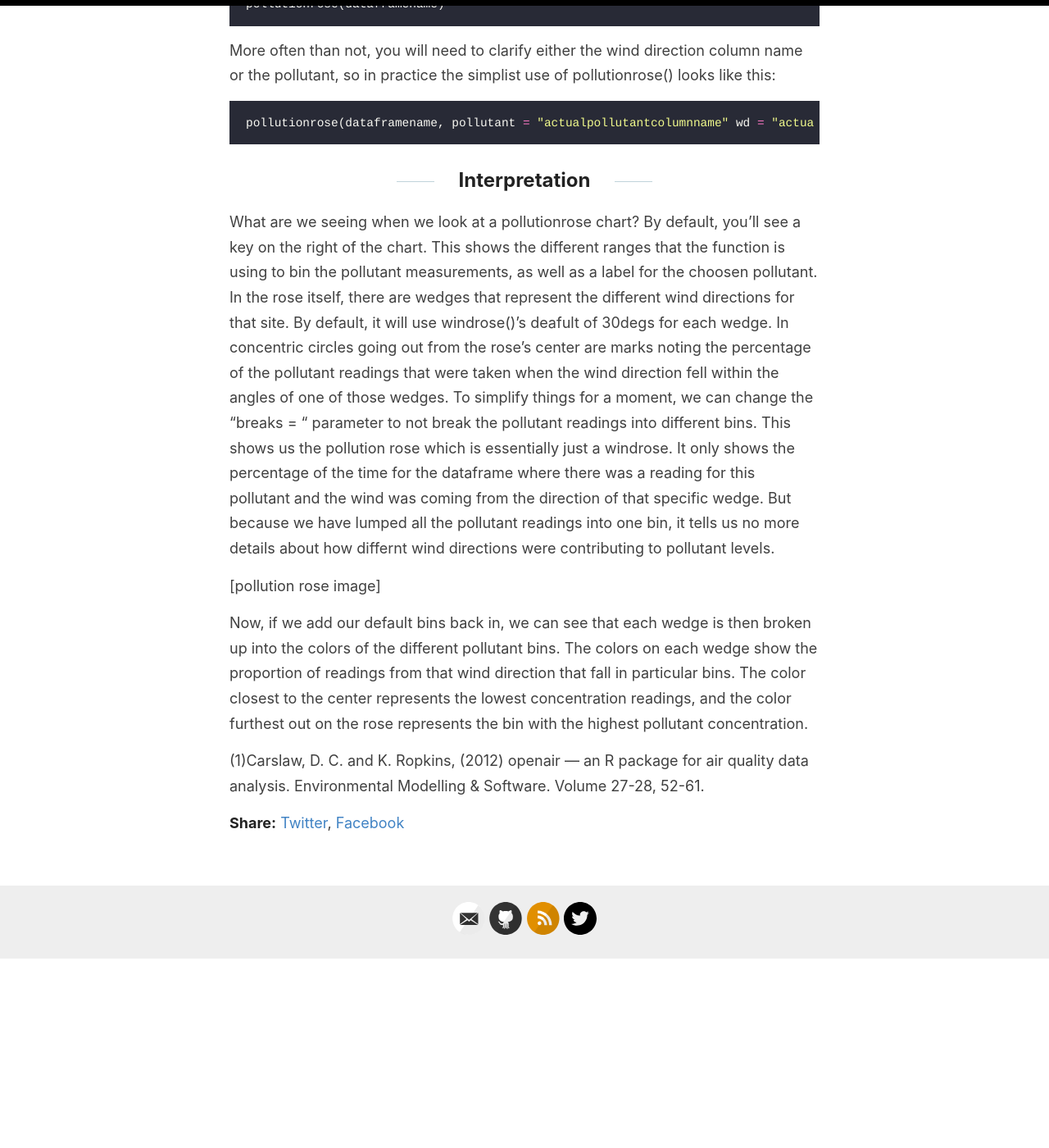
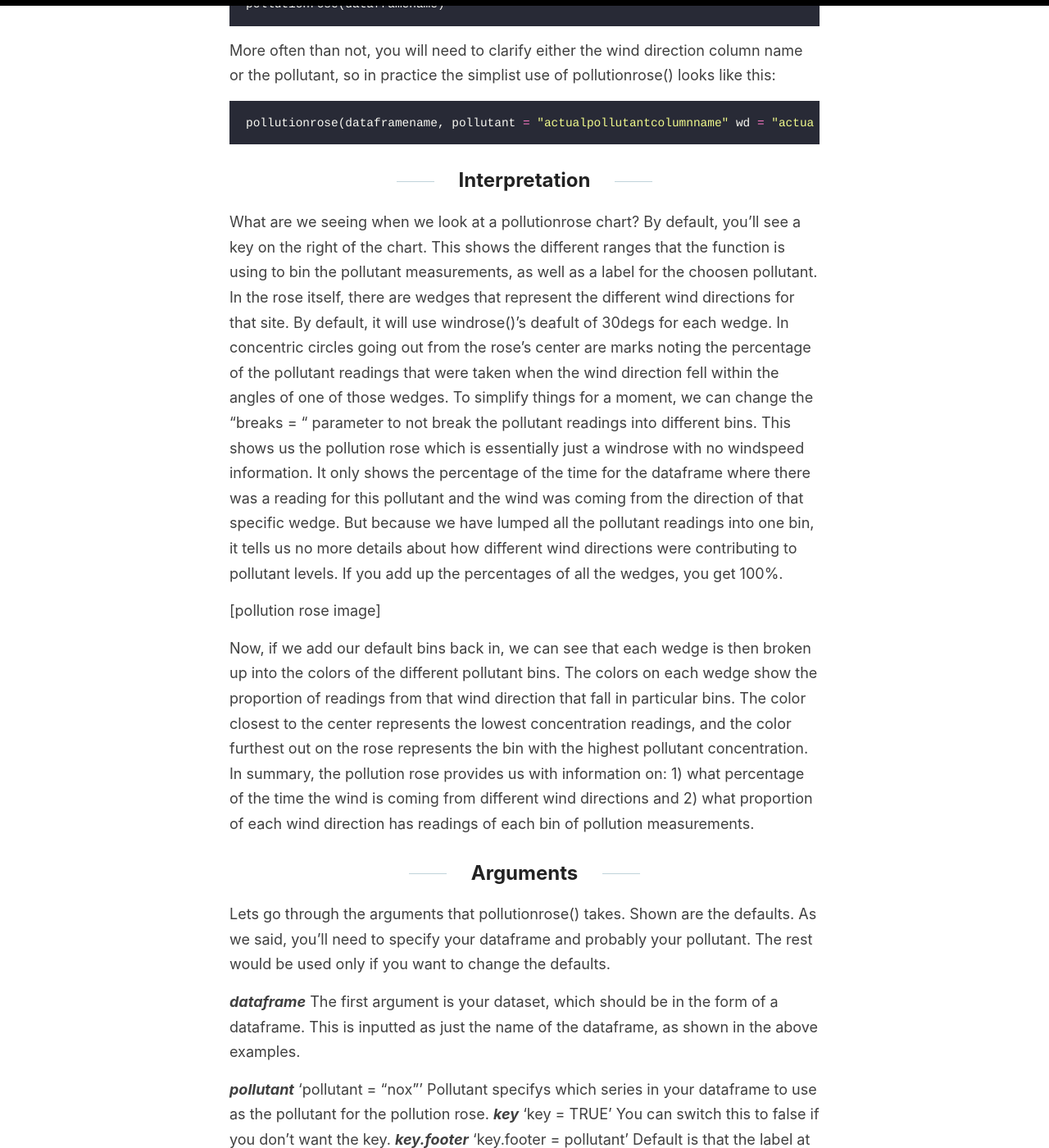
Before and after one commit to oroconnor/reverie, a Jekyll site: the page built from _posts/2020-12-29-pollutionrose.md, in a window 1280 px wide and 1400 px high, scrolled down 1985 px. Shown: the whole window at 82% size. Built offline with Jekyll 4.4.1, drawn with Linux system fonts in a browser that asks for light colours; before the commit the page ends 3155 px from its top, so only the background shows below that; some of the changed text lies outside the part shown.

Commit message:
Update 2020-12-29-pollutionrose.md

```diff
--- a/_posts/2020-12-29-pollutionrose.md
+++ b/_posts/2020-12-29-pollutionrose.md
@@ -52,13 +52,36 @@ pollutionrose(dataframename, pollutant = "actualpollutantcolumnname" wd = "actua
 
 What are we seeing when we look at a pollutionrose chart? By default, you'll see a key on the right of the chart. This shows the different ranges that the function is using to bin the pollutant measurements, as well as a label for the choosen pollutant.
 In the rose itself, there are wedges that represent the different wind directions for that site. By default, it will use windrose()'s deafult of 30degs for each wedge.
-In concentric circles going out from the rose's center are marks noting the percentage of the pollutant readings that were taken when the wind direction fell within the angles of one of those wedges. To simplify things for a moment, we can change the "breaks = " parameter to not break the pollutant readings into different bins. This shows us the pollution rose which is essentially just a windrose. It only shows the percentage of the time for the dataframe where there was a reading for this pollutant and the wind was coming from the direction of that specific wedge. But because we have lumped all the pollutant readings into one bin, it tells us no more details about how differnt wind directions were contributing to pollutant levels.
+In concentric circles going out from the rose's center are marks noting the percentage of the pollutant readings that were taken when the wind direction fell within the angles of one of those wedges. To simplify things for a moment, we can change the "breaks = " parameter to not break the pollutant readings into different bins. This shows us the pollution rose which is essentially just a windrose with no windspeed information. It only shows the percentage of the time for the dataframe where there was a reading for this pollutant and the wind was coming from the direction of that specific wedge. But because we have lumped all the pollutant readings into one bin, it tells us no more details about how different wind directions were contributing to pollutant levels.
+If you add up the percentages of all the wedges, you get 100%.
 
 [pollution rose image]
 
 Now, if we add our default bins back in, we can see that each wedge is then broken up into the colors of the different pollutant bins. The colors on each wedge show the proportion of readings from that wind direction that fall in particular bins. The color closest to the center represents the lowest concentration readings, and the color furthest out on the rose represents the bin with the highest pollutant concentration.
+In summary, the pollution rose provides us with information on: 1) what percentage of the time the wind is coming from different wind directions and 2) what proportion of each wind direction has readings of each bin of pollution measurements.
+
+## Arguments
+
+Lets go through the arguments that pollutionrose() takes. Shown are the defaults. As we said, you'll need to specify your dataframe and probably your pollutant. The rest would be used only if you want to change the defaults.
+
+***dataframe*** The first argument is your dataset, which should be in the form of a dataframe. This is inputted as just the name of the dataframe, as shown in the above examples.
+
+***pollutant*** 'pollutant = "nox"' Pollutant specifys which series in your dataframe to use as the pollutant for the pollution rose.
+***key*** 'key = TRUE' You can switch this to false if you don't want the key.
+***key.footer*** 'key.footer = pollutant' Default is that the label at the bottom of the key is the name of the footer.
+***key.position*** 'key.positoin = "right"' You could change this if you hated the key being on the right.
+***breaks*** 'breaks = 6' This specifies the number of bins that the pollutant is broken into. Adjust if you want more or less bins.
+***paddle*** 'paddle = FALSE' When paddle is set to FALSE, it makes the pollution rose with wedge shapes like we've shown in the pollutionrose() examples. The paddle = TRUE gives you the shape used as the default in the windrose() example above.
+***seg*** 'seg = 0.9' This specifies the width of the wedge in relation to the size of the angle. The size of each wedge is seg * angle, so you can adjust the seg parameter to give you more or less space between wedges.
+***normalise*** 'normalise = FALSE' If this is changed to TRUE, then each wedge is adjusted so that the percentages shown on the rings add up to one.
+
+pollutionrose() is a wrapper that uses windrose() function. So here are a few windrose() arguments that might be helpful in adjusting your pollutionrose() plot (This is a selected list. For the full list of arguments, consult the documentation(2)):
+***angle***
+
+
 
 
 
 
 (1)Carslaw, D. C. and K. Ropkins, (2012) openair --- an R package for air quality data analysis. Environmental Modelling & Software. Volume 27-28, 52-61.
+(2)https://davidcarslaw.github.io/openair/reference/windRose.html#references
```
